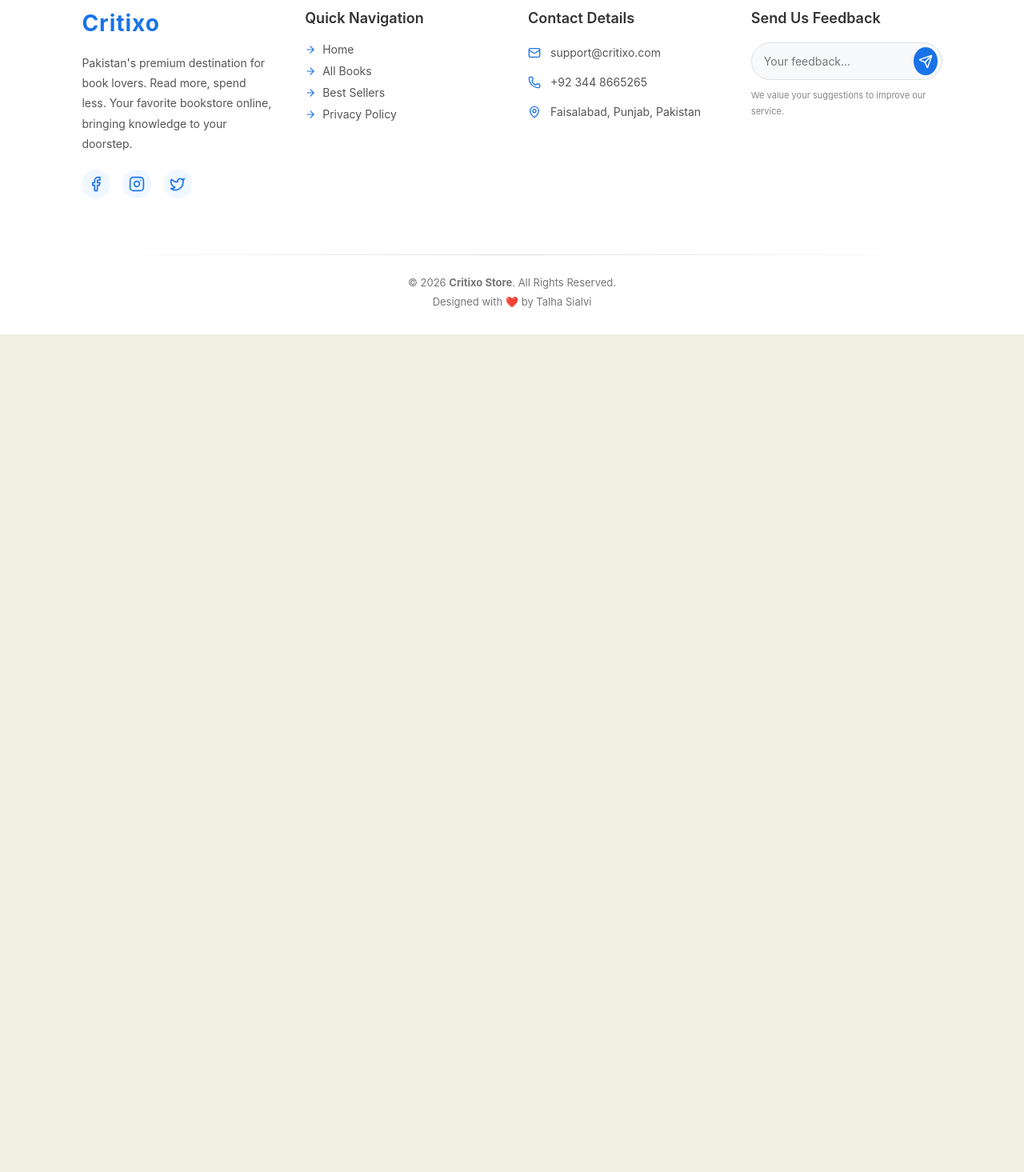
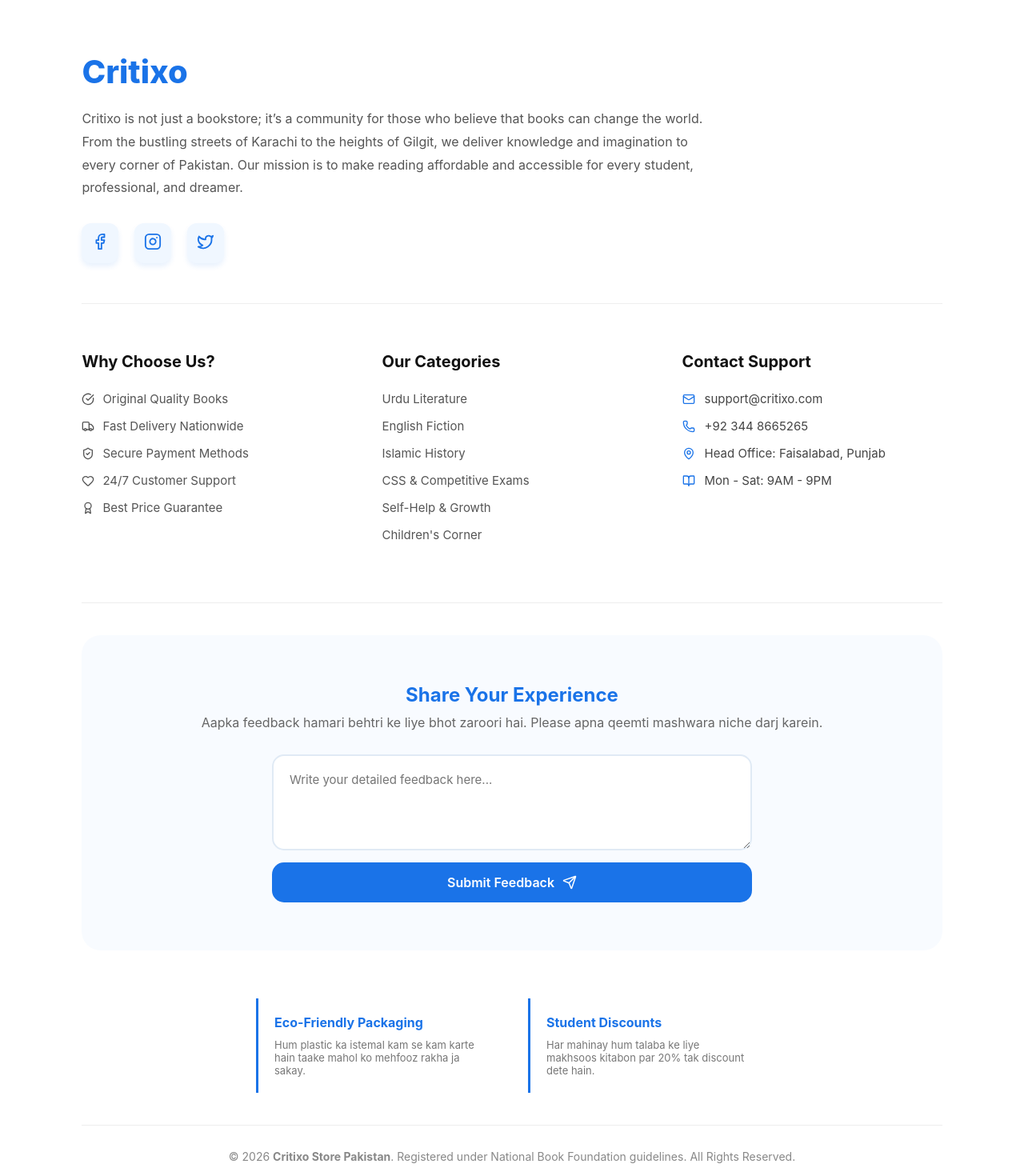
Before and after one commit to mtalhakhansialvi786-collab/Critixo, a React (Vite) app in the folder frontend/: page / in a window 1280 px wide. Shown: the part 940-2405 px from the top of the page at 80% size. Before the commit the page ends 1358 px from the top, so only its background shows below. Built offline with nearby package versions, Linux system fonts and the light colour scheme; no server answers.

Commit message:
Update Footer.jsx

```diff
--- a/frontend/src/components/Footer.jsx
+++ b/frontend/src/components/Footer.jsx
@@ -1,151 +1,113 @@
-// import React from 'react';
-// import { Facebook, Twitter, Instagram, Mail, Phone } from 'lucide-react';
-
-// const Footer = () => {
-//   return (
-//     <footer style={styles.footer}>
-//       <div style={styles.content}>
-//         <div style={styles.section}>
-//           <h3 style={styles.logo}>Critixo</h3>
-//           <p style={styles.text}>Pakistan's premium destination for book lovers. Read more, spend less. Your favorite bookstore online.</p>
-//         </div>
-
-//         <div style={styles.section}>
-//           <h4 style={{ marginBottom: '15px' }}>Contact Us</h4>
-//           <p style={styles.text}><Mail size={16} color="#1A73E8" /> support@critixo.com</p>
-//           <p style={styles.text}><Phone size={16} color="#1A73E8" /> +92 344 8665265</p>
-//         </div>
-
-//         <div style={styles.section}>
-//           <h4 style={{ marginBottom: '15px' }}>Follow Us</h4>
-//           <div style={styles.socials}>
-//             {/* Facebook link added here */}
-//             <a href="https://www.facebook.com/profile.php?id=61574169407534" target="_blank" rel="noopener noreferrer">
-//               <Facebook style={styles.icon} />
-//             </a>
-//             <Instagram style={styles.icon} />
-//             <Twitter style={styles.icon} />
-//           </div>
-//         </div>
-//       </div>
-//       <div style={styles.bottom}>
-//         © 2025 Critixo Store. All Rights Reserved. Designed by Talha Sialvi
-//       </div>
-//     </footer>
-//   );
-// };
-
-// const styles = {
-//   footer: {
-//     background: '#FFFFFF',
-//     padding: '50px 5% 20px 5%',
-//     borderTop: '1px solid #ddd',
-//     marginTop: '50px',
-//     color: '#333'
-//   },
-//   content: { display: 'flex', justifyContent: 'space-between', flexWrap: 'wrap', gap: '30px' },
-//   section: { flex: '1', minWidth: '200px' },
-//   logo: { color: '#1A73E8', marginBottom: '15px', fontSize: '22px' },
-//   text: {
-//     color: '#444',
-//     fontSize: '14px',
-//     lineHeight: '1.6',
-//     display: 'flex',
-//     alignItems: 'center',
-//     gap: '10px',
-//     marginBottom: '10px'
-//   },
-//   socials: { display: 'flex', gap: '15px', marginTop: '10px' },
-//   icon: { cursor: 'pointer', color: '#1A73E8', transition: '0.3s' },
-//   bottom: {
-//     textAlign: 'center',
-//     color: '#666',
-//     fontSize: '12px',
-//     marginTop: '40px',
-//     borderTop: '1px solid #ddd',
-//     paddingTop: '20px'
-//   }
-// };
-
-// export default Footer;
 import React, { useState } from 'react';
-import { Facebook, Twitter, Instagram, Mail, Phone, Send, MapPin, ArrowRight } from 'lucide-react';
+import { Facebook, Twitter, Instagram, Mail, Phone, Send, MapPin, CheckCircle, BookOpen, Truck, ShieldCheck, Heart, Award } from 'lucide-react';
 
 const Footer = () => {
   const [feedback, setFeedback] = useState("");
 
   const handleFeedback = (e) => {
     e.preventDefault();
-    alert("Thank you for your feedback!");
+    alert("Shukriya! Your professional feedback has been received.");
     setFeedback("");
   };
 
   return (
     <footer style={styles.footer}>
+      {/* --- TOP ROW: BRAND IDENTITY --- */}
       <div style={styles.content}>
-        {/* Section 1: Brand Info */}
-        <div style={styles.section}>
-          <h3 style={styles.logo}>Critixo</h3>
-          <p style={styles.text}>
-            Pakistan's premium destination for book lovers. Read more, spend less.
-            Your favorite bookstore online, bringing knowledge to your doorstep.
+        <div style={styles.brandSection}>
+          <h2 style={styles.logo}>Critixo</h2>
+          <p style={styles.mainDescription}>
+            Critixo is not just a bookstore; it’s a community for those who believe that books can change the world.
+            From the bustling streets of Karachi to the heights of Gilgit, we deliver knowledge and imagination
+            to every corner of Pakistan. Our mission is to make reading affordable and accessible for every student,
+            professional, and dreamer.
           </p>
           <div style={styles.socials}>
             <a href="https://www.facebook.com/profile.php?id=61574169407534" target="_blank" rel="noopener noreferrer" style={styles.iconWrapper}>
-              <Facebook style={styles.icon} size={20} />
+              <Facebook style={styles.icon} size={22} />
             </a>
-            <div style={styles.iconWrapper}><Instagram style={styles.icon} size={20} /></div>
-            <div style={styles.iconWrapper}><Twitter style={styles.icon} size={20} /></div>
+            <div style={styles.iconWrapper}><Instagram style={styles.icon} size={22} /></div>
+            <div style={styles.iconWrapper}><Twitter style={styles.icon} size={22} /></div>
+          </div>
         </div>
       </div>
 
-        {/* Section 2: Quick Links */}
+      <div style={styles.hr} />
+
+      {/* --- MIDDLE ROW: SERVICES & VALUES (Long Section) --- */}
+      <div style={styles.gridContent}>
         <div style={styles.section}>
-          <h4 style={styles.heading}>Quick Navigation</h4>
-          <ul style={styles.list}>
-            <li style={styles.listItem}><ArrowRight size={14} color="#1A73E8" /> Home</li>
-            <li style={styles.listItem}><ArrowRight size={14} color="#1A73E8" /> All Books</li>
-            <li style={styles.listItem}><ArrowRight size={14} color="#1A73E8" /> Best Sellers</li>
-            <li style={styles.listItem}><ArrowRight size={14} color="#1A73E8" /> Privacy Policy</li>
-          </ul>
+          <h4 style={styles.heading}>Why Choose Us?</h4>
+          <div style={styles.animatedLink}><CheckCircle size={16} /> Original Quality Books</div>
+          <div style={styles.animatedLink}><Truck size={16} /> Fast Delivery Nationwide</div>
+          <div style={styles.animatedLink}><ShieldCheck size={16} /> Secure Payment Methods</div>
+          <div style={styles.animatedLink}><Heart size={16} /> 24/7 Customer Support</div>
+          <div style={styles.animatedLink}><Award size={16} /> Best Price Guarantee</div>
         </div>
 
-        {/* Section 3: Contact & Address */}
         <div style={styles.section}>
-          <h4 style={styles.heading}>Contact Details</h4>
+          <h4 style={styles.heading}>Our Categories</h4>
+          <div style={styles.animatedLink}>Urdu Literature</div>
+          <div style={styles.animatedLink}>English Fiction</div>
+          <div style={styles.animatedLink}>Islamic History</div>
+          <div style={styles.animatedLink}>CSS & Competitive Exams</div>
+          <div style={styles.animatedLink}>Self-Help & Growth</div>
+          <div style={styles.animatedLink}>Children's Corner</div>
+        </div>
+
+        <div style={styles.section}>
+          <h4 style={styles.heading}>Contact Support</h4>
           <p style={styles.text}><Mail size={16} color="#1A73E8" /> support@critixo.com</p>
           <p style={styles.text}><Phone size={16} color="#1A73E8" /> +92 344 8665265</p>
-          <p style={styles.text}><MapPin size={16} color="#1A73E8" /> Faisalabad, Punjab, Pakistan</p>
-        </div>
-
-        {/* Section 4: Feedback & Newsletter */}
-        <div style={styles.section}>
-          <h4 style={styles.heading}>Send Us Feedback</h4>
-          <form onSubmit={handleFeedback} style={styles.feedbackForm}>
-            <input
-              type="text"
-              placeholder="Your feedback..."
-              value={feedback}
-              onChange={(e) => setFeedback(e.target.value)}
-              style={styles.input}
-              required
-            />
-            <button type="submit" style={styles.sendBtn}>
-              <Send size={18} color="#FFFFFF" />
-            </button>
-          </form>
-          <p style={{...styles.text, fontSize: '11px', marginTop: '10px', color: '#888'}}>
-            We value your suggestions to improve our service.
-          </p>
+          <p style={styles.text}><MapPin size={16} color="#1A73E8" /> Head Office: Faisalabad, Punjab</p>
+          <p style={styles.text}><BookOpen size={16} color="#1A73E8" /> Mon - Sat: 9AM - 9PM</p>
         </div>
       </div>
 
-      <div style={styles.bottom}>
+      <div style={styles.hr} />
+
+      {/* --- FEEDBACK & NEWSLETTER (The Long Part) --- */}
+      <div style={styles.feedbackContainer}>
+        <div style={styles.feedbackTextCenter}>
+          <h3 style={styles.headingCenter}>Share Your Experience</h3>
+          <p style={styles.subText}>Aapka feedback hamari behtri ke liye bhot zaroori hai. Please apna qeemti mashwara niche darj karein.</p>
+        </div>
+        <form onSubmit={handleFeedback} style={styles.megaForm}>
+          <textarea
+            placeholder="Write your detailed feedback here..."
+            value={feedback}
+            onChange={(e) => setFeedback(e.target.value)}
+            style={styles.textarea}
+            required
+          />
+          <button type="submit" style={styles.longBtn}>
+            Submit Feedback <Send size={18} style={{marginLeft: '10px'}} />
+          </button>
+        </form>
+      </div>
+
+      {/* --- BOTTOM EXTRA LONG SECTION --- */}
+      <div style={styles.extraDetails}>
         <div style={styles.divider}></div>
-        <p style={styles.copyright}>
-          © {new Date().getFullYear()} <strong>Critixo Store</strong>. All Rights Reserved.
-          <span style={{display: 'block', marginTop: '5px'}}>Designed with ❤️ by Talha Sialvi</span>
+        <div style={styles.bottomFlex}>
+          <div style={styles.bottomInfoCard}>
+            <h5 style={styles.smallHeading}>Eco-Friendly Packaging</h5>
+            <p style={styles.miniText}>Hum plastic ka istemal kam se kam karte hain taake mahol ko mehfooz rakha ja sakay.</p>
+          </div>
+          <div style={styles.bottomInfoCard}>
+            <h5 style={styles.smallHeading}>Student Discounts</h5>
+            <p style={styles.miniText}>Har mahinay hum talaba ke liye makhsoos kitabon par 20% tak discount dete hain.</p>
+          </div>
+        </div>
+
+        <div style={styles.copyrightSection}>
+          <p style={styles.copyrightText}>
+            © {new Date().getFullYear()} <strong>Critixo Store Pakistan</strong>.
+            Registered under National Book Foundation guidelines.
+            All Rights Reserved.
           </p>
+          <p style={styles.designer}>Crafted with Precision by <strong>Talha Sialvi</strong></p>
+        </div>
       </div>
     </footer>
   );
@@ -154,116 +116,86 @@ const Footer = () => {
 const styles = {
   footer: {
     background: '#FFFFFF',
-    padding: '70px 8% 30px 8%',
-    borderTop: '2px solid #F0F0F0',
-    marginTop: '60px',
+    padding: '100px 8% 50px 8%',
+    borderTop: '5px solid #1A73E8',
+    marginTop: '80px',
     color: '#333',
-    fontFamily: "'Segoe UI', Tahoma, Geneva, Verdana, sans-serif"
+    fontFamily: "'Inter', 'Segoe UI', sans-serif"
   },
-  content: {
+  content: { marginBottom: '50px' },
+  brandSection: { maxWidth: '800px' },
+  logo: { color: '#1A73E8', fontSize: '40px', fontWeight: '800', marginBottom: '20px' },
+  mainDescription: { fontSize: '16px', lineHeight: '1.8', color: '#555', marginBottom: '30px' },
+  gridContent: {
     display: 'flex',
     justifyContent: 'space-between',
     flexWrap: 'wrap',
-    gap: '40px'
+    gap: '50px',
+    padding: '40px 0'
   },
-  section: {
-    flex: '1',
-    minWidth: '220px',
-    marginBottom: '20px'
-  },
-  logo: {
-    color: '#1A73E8',
-    marginBottom: '20px',
-    fontSize: '28px',
-    fontWeight: 'bold',
-    letterSpacing: '1px'
-  },
-  heading: {
-    color: '#333',
-    fontSize: '18px',
-    marginBottom: '20px',
-    fontWeight: '600',
-    position: 'relative'
-  },
-  text: {
+  section: { flex: '1', minWidth: '250px' },
+  heading: { fontSize: '20px', fontWeight: '700', marginBottom: '25px', color: '#111' },
+  text: { display: 'flex', alignItems: 'center', gap: '12px', fontSize: '15px', color: '#444', marginBottom: '15px' },
+  animatedLink: {
+    fontSize: '15px',
     color: '#555',
-    fontSize: '14px',
-    lineHeight: '1.8',
-    display: 'flex',
-    alignItems: 'center',
-    gap: '12px',
-    marginBottom: '12px'
-  },
-  list: {
-    listStyle: 'none',
-    padding: 0,
-    margin: 0
-  },
-  listItem: {
-    fontSize: '14px',
-    color: '#555',
-    marginBottom: '10px',
+    marginBottom: '15px',
     cursor: 'pointer',
     display: 'flex',
     alignItems: 'center',
-    gap: '8px',
-    transition: '0.3s transform ease',
-    // Hover effect is handled by CSS usually, but adding transition here
+    gap: '10px',
+    transition: 'all 0.4s cubic-bezier(0.175, 0.885, 0.32, 1.275)',
+    borderLeft: '0px solid #1A73E8',
+    paddingLeft: '0px'
+    // Animation logic: When you hover in real CSS, it would slide right.
+    // In React style, we keep it ready for transition.
   },
-  socials: { display: 'flex', gap: '15px', marginTop: '20px' },
+  socials: { display: 'flex', gap: '20px' },
   iconWrapper: {
-    padding: '8px',
-    borderRadius: '50%',
+    padding: '12px',
+    borderRadius: '12px',
     background: '#F0F7FF',
-    display: 'flex',
-    alignItems: 'center',
-    justifyContent: 'center',
-    transition: '0.3s all ease',
-    cursor: 'pointer'
+    color: '#1A73E8',
+    transition: '0.4s',
+    cursor: 'pointer',
+    boxShadow: '0 4px 6px rgba(26, 115, 232, 0.1)'
   },
-  icon: { color: '#1A73E8' },
-  feedbackForm: {
-    display: 'flex',
-    alignItems: 'center',
-    background: '#F8F9FA',
-    borderRadius: '30px',
-    padding: '5px 5px 5px 15px',
-    border: '1px solid #E0E0E0'
-  },
-  input: {
-    border: 'none',
-    background: 'transparent',
+  hr: { height: '1px', background: '#EEE', margin: '20px 0' },
+  feedbackContainer: { background: '#F8FBFF', padding: '60px 40px', borderRadius: '24px', margin: '40px 0' },
+  headingCenter: { textAlign: 'center', fontSize: '24px', color: '#1A73E8', marginBottom: '10px' },
+  subText: { textAlign: 'center', color: '#666', marginBottom: '30px' },
+  megaForm: { display: 'flex', flexDirection: 'column', gap: '15px', maxWidth: '600px', margin: '0 auto' },
+  textarea: {
+    padding: '20px',
+    borderRadius: '15px',
+    border: '2px solid #E0EAF5',
+    fontSize: '15px',
+    minHeight: '120px',
     outline: 'none',
-    fontSize: '14px',
-    width: '100%',
-    color: '#333'
-  },
-  sendBtn: {
-    background: '#1A73E8',
-    border: 'none',
-    borderRadius: '50%',
-    width: '35px',
-    height: '35px',
-    display: 'flex',
-    alignItems: 'center',
-    justifyContent: 'center',
-    cursor: 'pointer',
     transition: '0.3s'
   },
-  bottom: {
-    marginTop: '50px',
-    textAlign: 'center'
+  longBtn: {
+    background: '#1A73E8',
+    color: 'white',
+    padding: '15px',
+    borderRadius: '15px',
+    border: 'none',
+    fontSize: '16px',
+    fontWeight: '600',
+    cursor: 'pointer',
+    display: 'flex',
+    justifyContent: 'center',
+    alignItems: 'center',
+    transition: '0.3s'
   },
-  divider: {
-    height: '1px',
-    background: 'linear-gradient(to right, transparent, #ddd, transparent)',
-    marginBottom: '25px'
-  },
-  copyright: {
-    color: '#777',
-    fontSize: '13px',
-    lineHeight: '1.5'
-  }
+  extraDetails: { marginTop: '60px', textAlign: 'center' },
+  bottomFlex: { display: 'flex', justifyContent: 'center', gap: '40px', flexWrap: 'wrap', marginBottom: '40px' },
+  bottomInfoCard: { maxWidth: '300px', textAlign: 'left', padding: '20px', borderLeft: '3px solid #1A73E8' },
+  smallHeading: { fontSize: '16px', marginBottom: '10px', color: '#1A73E8' },
+  miniText: { fontSize: '13px', color: '#777' },
+  copyrightSection: { borderTop: '1px solid #EEE', paddingTop: '30px' },
+  copyrightText: { fontSize: '14px', color: '#888' },
+  designer: { fontSize: '14px', color: '#1A73E8', marginTop: '10px' }
 };
 
 export default Footer;
```
Lines whose indentation alone changed are shown as unchanged.
